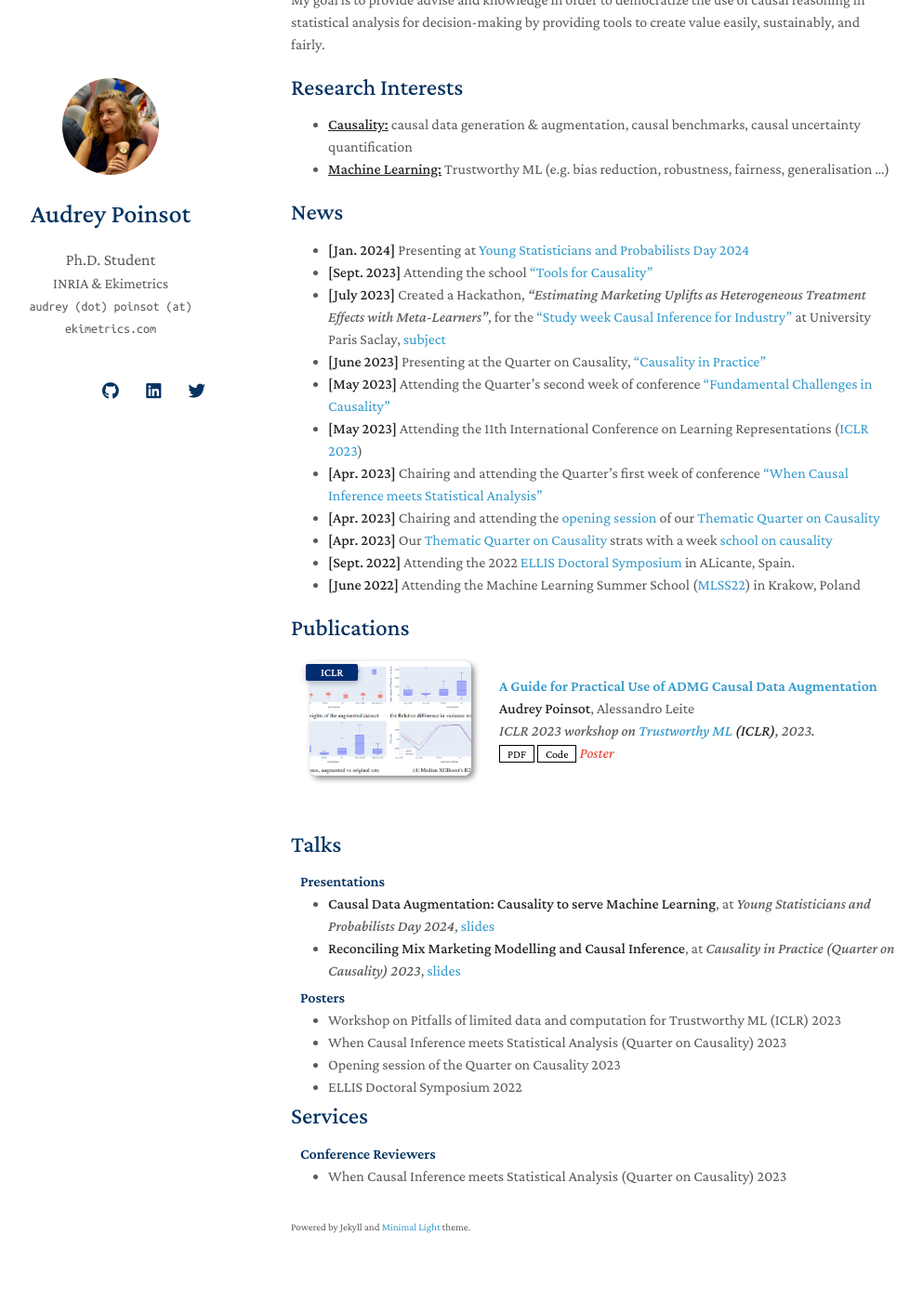
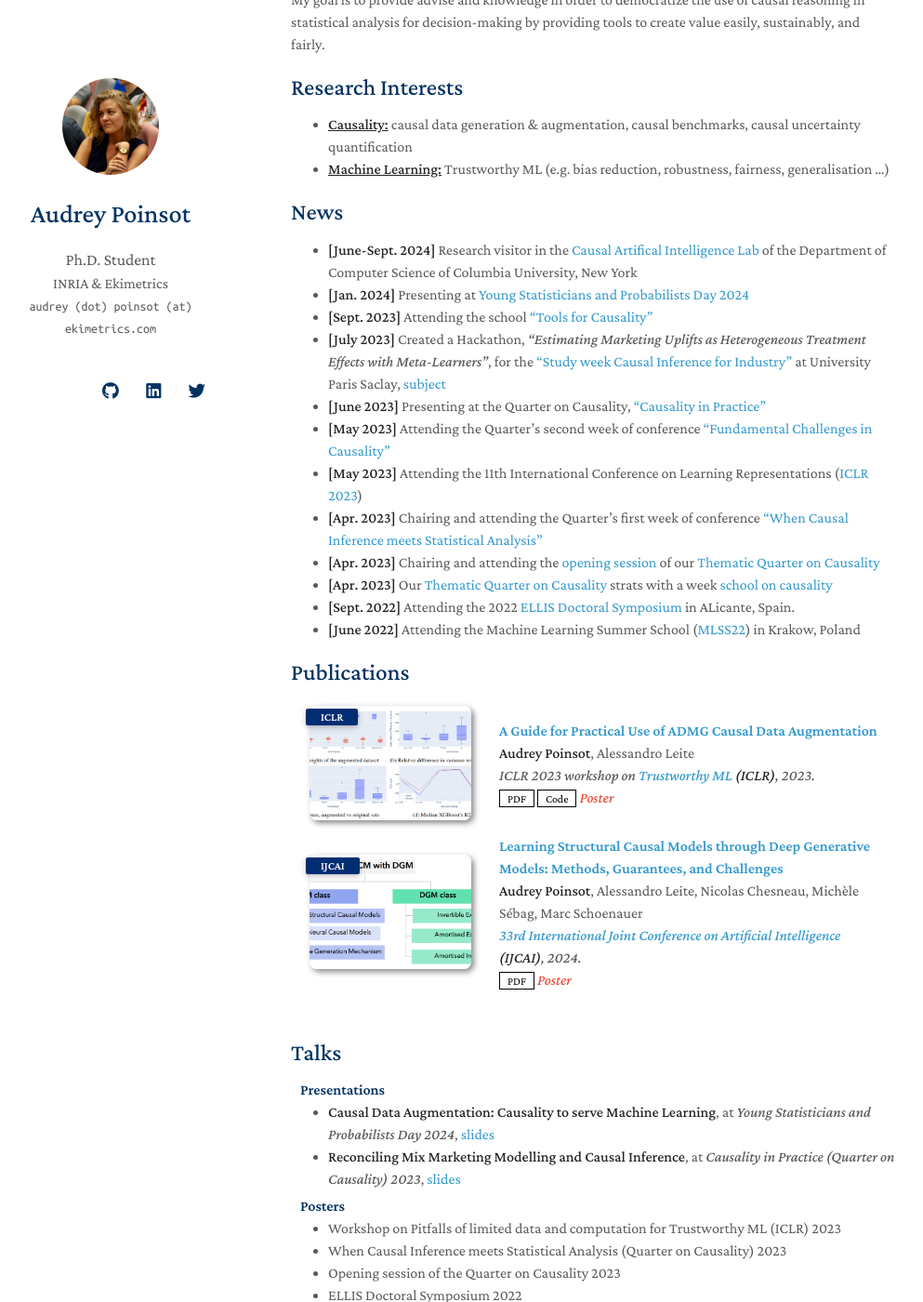
Before and after one commit to AudreyPoinsot/academic_website, a Jekyll site: the page built from index.md, in a window 1280 px wide and 1400 px high, scrolled down 305 px. Shown: the whole window at 93% size, without its empty margins (157-1150 px from the left). Built offline with Jekyll 4.4.1, drawn with Linux system fonts in a browser that asks for light colours; nearby versions of some CDN libraries; a style sheet for code colours, icons or effects is not loaded; our own code applies the rules of GitHub Pages for plain Markdown files; some of the changed text lies outside the part shown.

Commit message:
add IJCAI survey

```diff
--- a/_includes/publications_and_talks.md
+++ b/_includes/publications_and_talks.md
@@ -18,6 +18,26 @@
     <div class="links">
       <a href="https://openreview.net/pdf?id=kBcAZcKypug" class="btn btn-sm z-depth-0" role="button" target="_blank" style="font-size:12px;">PDF</a>
       <a href="https://github.com/audreypoinsot/admg_data_augmentation/" class="btn btn-sm z-depth-0" role="button" target="_blank" style="font-size:12px;">Code</a>
+      <strong><i style="color:#e74d3c">Poster</i></strong>
+    </div>
+  </div>
+</div>
+</li>
+
+<li>
+<div class="pub-row">
+
+  <div class="col-sm-3 abbr" style="position: relative;padding-right: 15px;padding-left: 15px;">
+    <img src="assets/img/classif_DSCM.png" class="teaser img-fluid z-depth-1">
+    <abbr class="badge">IJCAI</abbr>
+  </div>
+
+  <div class="col-sm-9" style="position: relative;padding-right: 15px;padding-left: 20px;">
+    <div class="title"><a href="https://arxiv.org/abs/2405.05025">Learning Structural Causal Models through Deep Generative Models: Methods, Guarantees, and Challenges</a></div>
+    <div class="author"><strong>Audrey Poinsot</strong>, Alessandro Leite, Nicolas Chesneau, Michèle Sébag, Marc Schoenauer</div>
+    <div class="periodical"><em><a href="https://ijcai24.org/">33rd International Joint Conference on Artificial Intelligence</a> <strong>(IJCAI)</strong>, 2024.</em></div>
+    <div class="links">
+      <a href="https://arxiv.org/pdf/2405.05025" class="btn btn-sm z-depth-0" role="button" target="_blank" style="font-size:12px;">PDF</a>
       <strong><i style="color:#e74d3c">Poster</i></strong>
     </div>
   </div>
--- a/index.md
+++ b/index.md
@@ -18,6 +18,7 @@ My goal is to provide advise and knowledge in order to democratize the use of ca
 
 ## News
 
+- **[June-Sept. 2024]** Research visitor in the <a href="https://causalai.net/">Causal Artifical Intelligence Lab</a> of the Department of Computer Science of Columbia University, New York
 - **[Jan. 2024]** Presenting at <a href="https://www.sfds.asso.fr/fr/jeunes_statisticiens/manifestations/journees_ysp/564-accueil_ysp/">Young Statisticians and Probabilists Day 2024</a>
 - **[Sept. 2023]** Attending the school <a href="https://quarter-on-causality.github.io/tools/">"Tools for Causality"</a>
 - **[July 2023]** Created a Hackathon, <em>"Estimating Marketing Uplifts as Heterogeneous Treatment Effects with Meta-Learners"</em>, for the <a href="https://quarter-on-causality.github.io/seme/">"Study week Causal Inference for Industry"</a> at University Paris Saclay, <a href="https://audreypoinsot.github.io/academic_website/assets/files/challenge_Ekimetrics_study_week_causality.pdf">subject</a>
```
Also changed, not shown: other parts of index.md (+1 -1 lines), assets/img/classif_DSCM.png (added).
